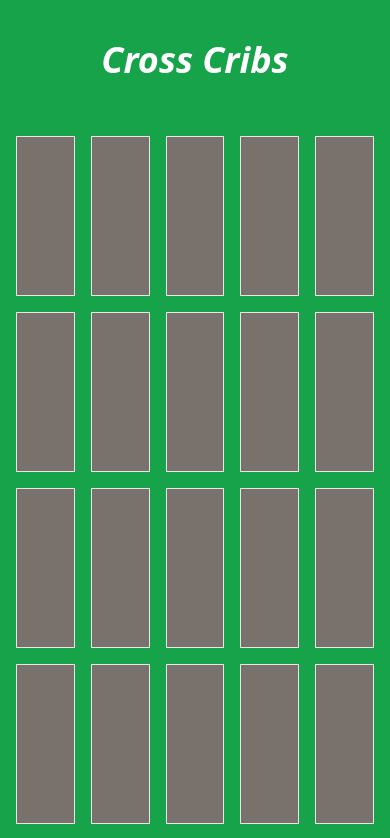
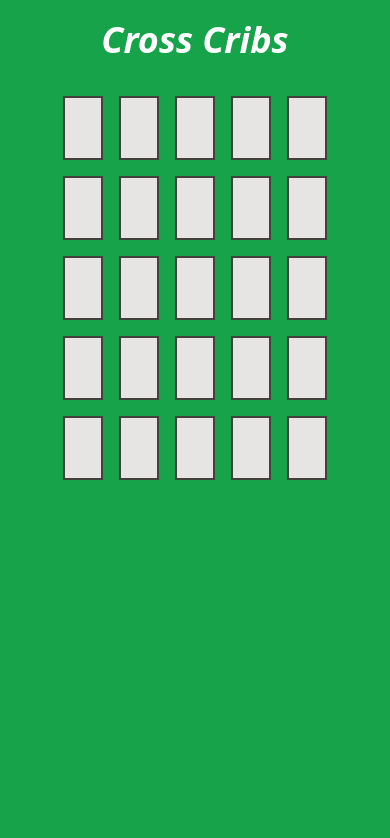
Before and after one commit to jefaw/crosscribb, a Next.js app: page / in a window 390 px wide. Shown: the top 838 px of the page. Built offline with nearby package versions, Linux system fonts and the light colour scheme.

Commit message:
testing adding responsiveness

```diff
--- a/src/app/page.js
+++ b/src/app/page.js
@@ -4,7 +4,7 @@ import Board from "./ui/Board";
 export default function Home() {
   return (
     <div>
-      <h1 className="text-center text-white italic text-4xl font-bold color p-10">Cross Cribs</h1>
+      <h1 className="text-center text-white italic text-4xl font-bold color p-5 sm:p-10">Cross Cribs</h1>
       <Board />
     </div>
   );
--- a/src/app/ui/Board.js
+++ b/src/app/ui/Board.js
@@ -9,7 +9,7 @@ export default function Board() {
   for (let r = 0; r < 5; r++) {
     let row = [];
     for (let c = 0; c < 5; c++) {
-      row.push(<td className="w-32 h-40 mx-10 mb-10 bg-stone-500 border"></td>);
+      row.push(<td className="w-10 sm:w-32 h-16 sm:h-40 mx-10 mb-10 bg-stone-200 border-2 border-stone-700"></td>);
     }
     displayBoard.push(
       <tr className="" key={r}>
--- /dev/null
+++ b/src/app/ui/GameState.js
@@ -0,0 +1,7 @@
+export default function () {
+  return (
+    <div>
+      <div></div>
+    </div>
+  );
+}
```
